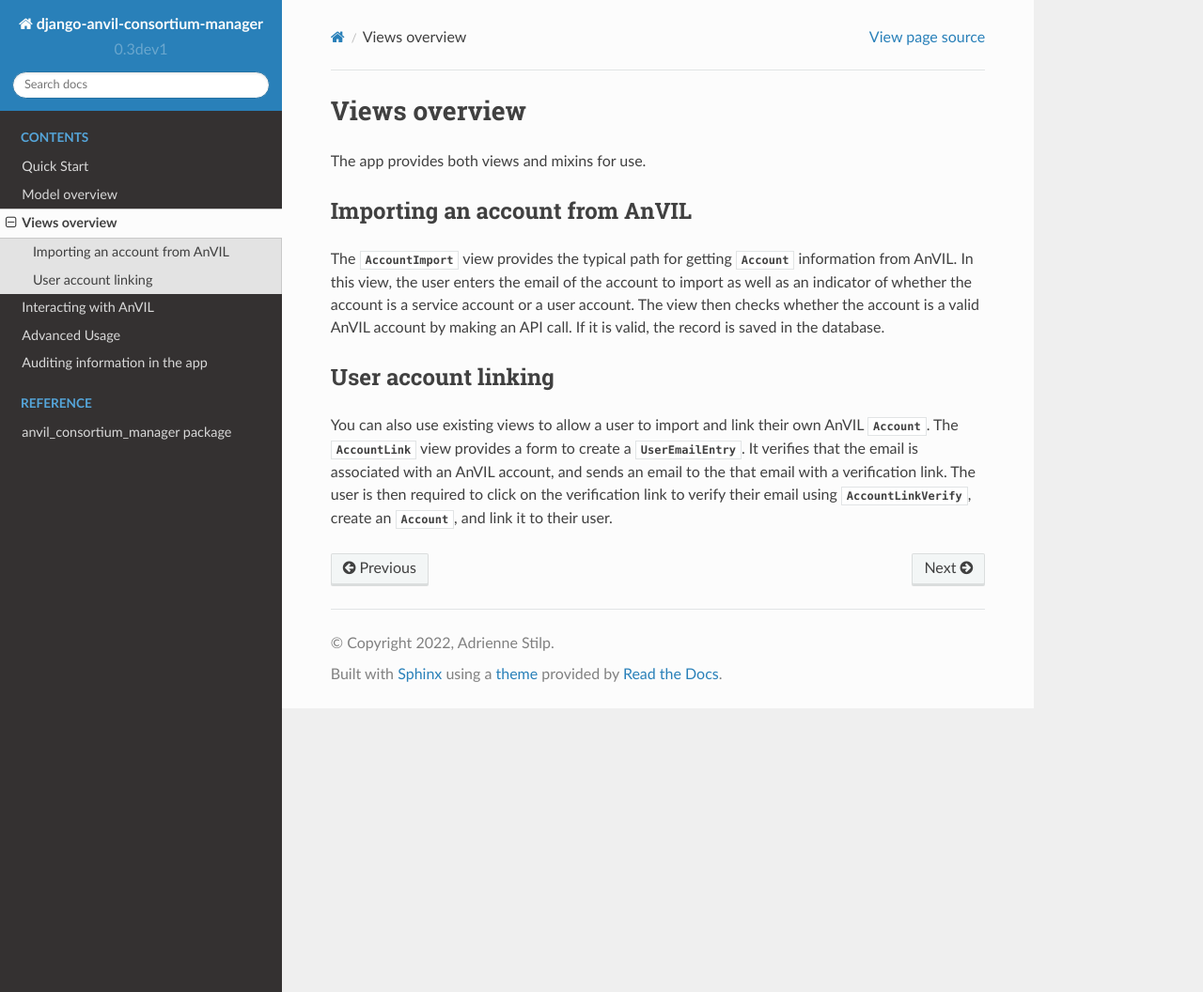
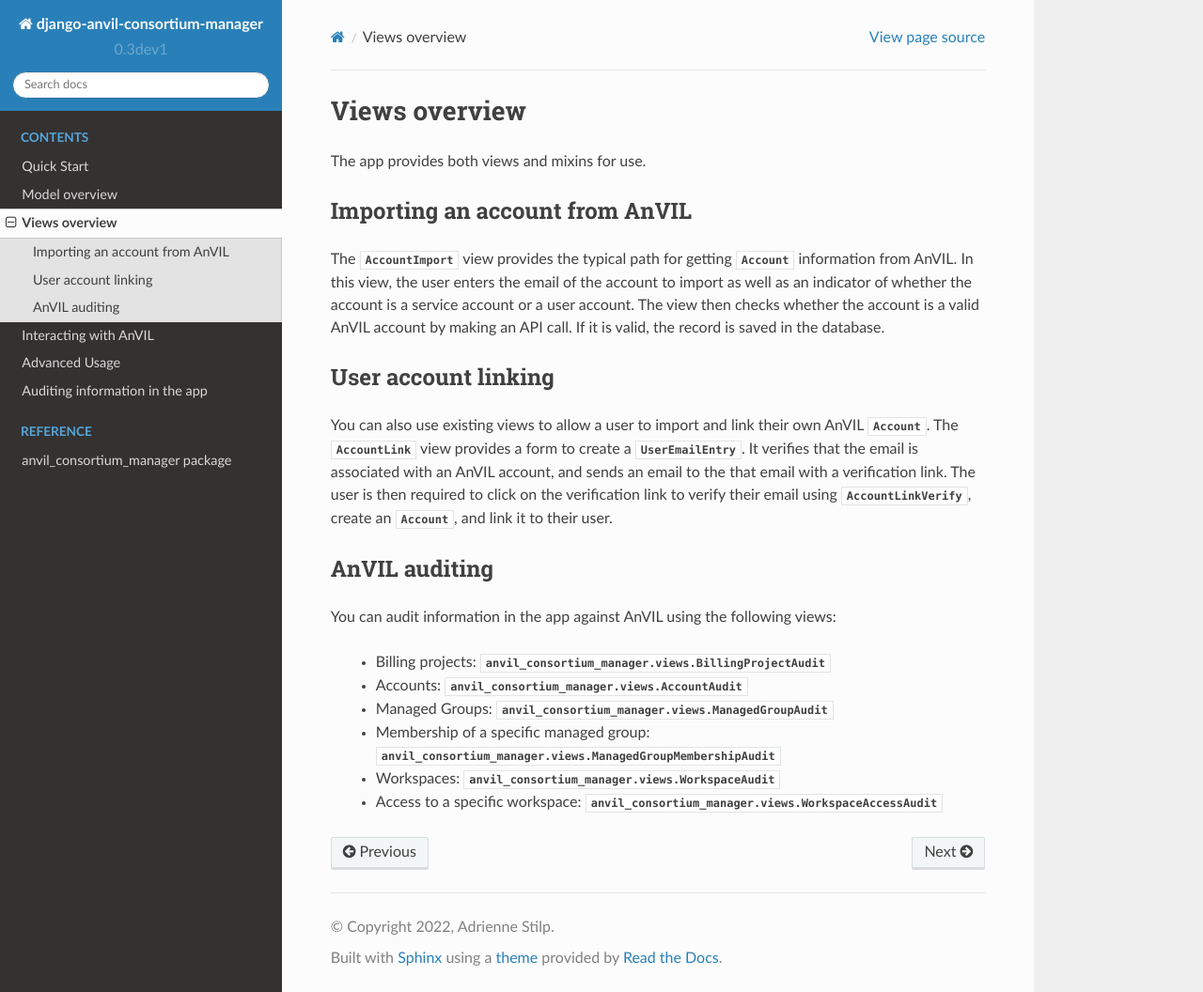
Before and after one commit to UW-GAC/django-anvil-consortium-manager, a Sphinx documentation site: the page built from docs/views.rst, in a window 1280 px wide and 1056 px high. Shown: the whole window at 94% size. Built offline with Sphinx 7.4.7 and the Read the Docs theme 2.0.0, drawn with Linux system fonts in a browser that asks for light colours.

Commit message:
Add info about new audit views to docs

```diff
--- a/docs/views.rst
+++ b/docs/views.rst
@@ -19,3 +19,17 @@ You can also use existing views to allow a user to import and link their own AnV
 The :class:`~anvil_consortium_manager.views.AccountLink` view provides a form to create a :class:`~anvil_consortium_manager.models.UserEmailEntry`.
 It verifies that the email is associated with an AnVIL account, and sends an email to the that email with a verification link.
 The user is then required to click on the verification link to verify their email using :class:`~anvil_consortium_manager.views.AccountLinkVerify`, create an :class:`~anvil_consortium_manager.models.Account`, and link it to their user.
+
+
+
+AnVIL auditing
+----------------------------------------------------------------------
+
+You can audit information in the app against AnVIL using the following views:
+
+    - Billing projects: :class:`anvil_consortium_manager.views.BillingProjectAudit`
+    - Accounts: :class:`anvil_consortium_manager.views.AccountAudit`
+    - Managed Groups: :class:`anvil_consortium_manager.views.ManagedGroupAudit`
+    - Membership of a specific managed group: :class:`anvil_consortium_manager.views.ManagedGroupMembershipAudit`
+    - Workspaces: :class:`anvil_consortium_manager.views.WorkspaceAudit`
+    - Access to a specific workspace: :class:`anvil_consortium_manager.views.WorkspaceAccessAudit`
```
